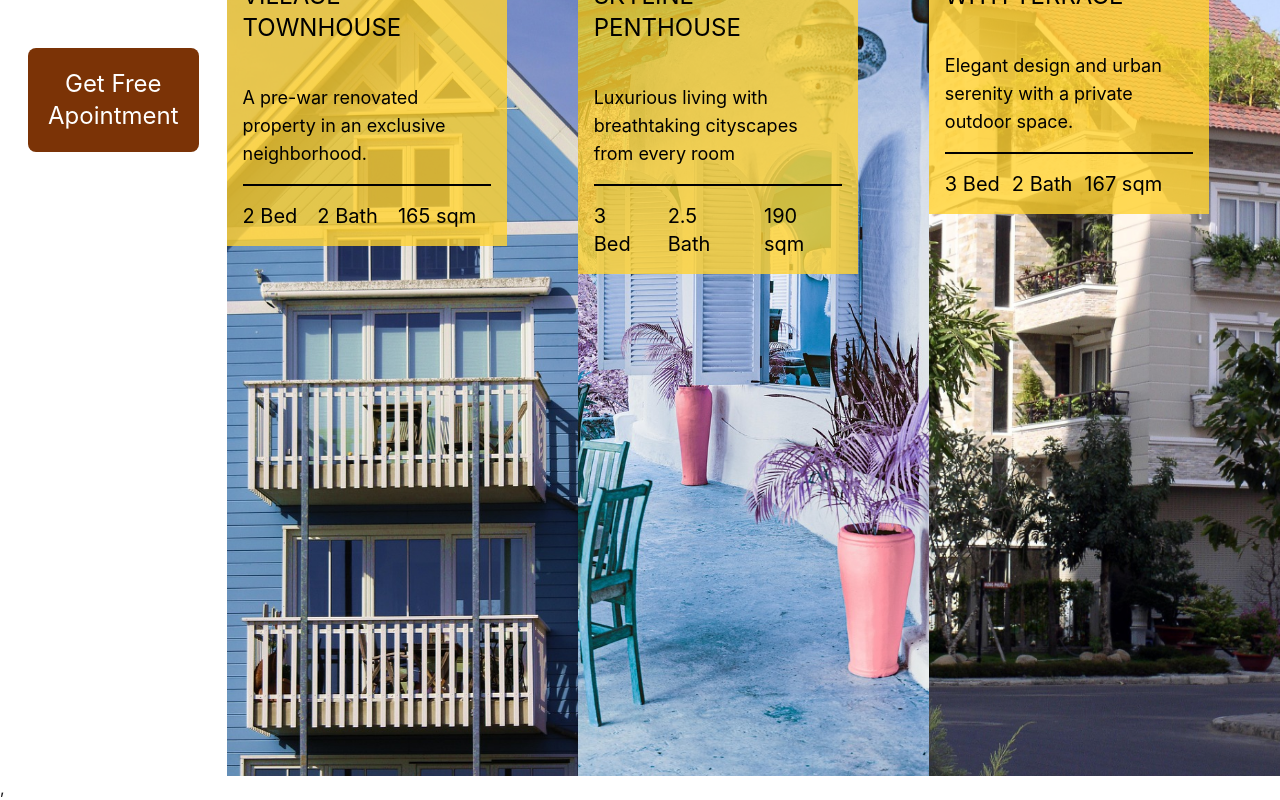
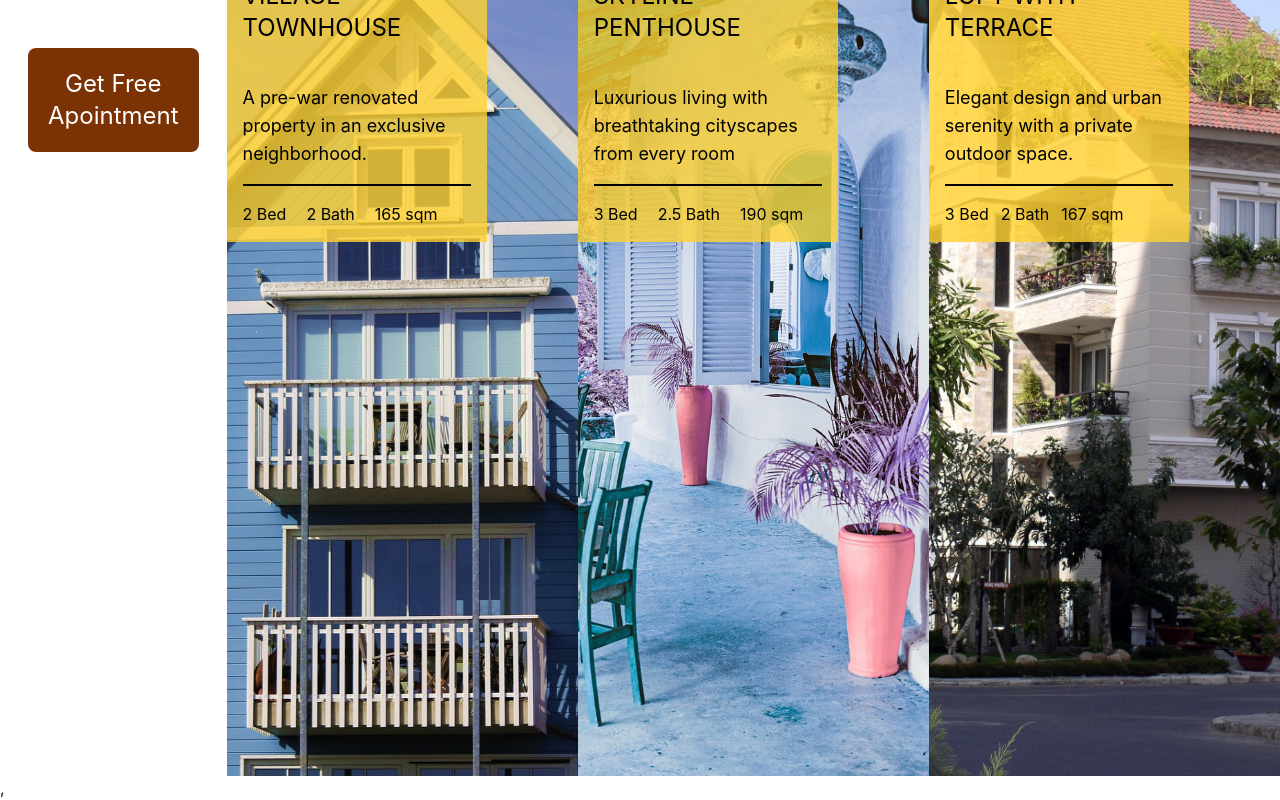
Before and after one commit to acquah-forever/my-realEstate, a React (Vite) app: page / in a window 1280 px wide. Shown: the part 5407-6207 px from the top of the page. Built offline with nearby package versions, Linux system fonts and the light colour scheme.

Commit message:
adjusted image heights

```diff
--- a/src/components/RecentSales.jsx
+++ b/src/components/RecentSales.jsx
@@ -18,11 +18,11 @@ const RecentSales = () => {
                     <div>
                         <img className='w-full h-221 object-cover' src={House1} alt='house1' />
                     </div>
-                    <div className='absolute top-10 bg-amber-300/80 p-4 w-70'>
+                    <div className='absolute top-10 bg-amber-300/80 p-4 w-65'>
                         <h1 className='mb-10 text-xl sm:text-2xl'>GREENWICH VILLAGE TOWNHOUSE</h1>
                         <h2 className='mb-4 text-lg'>A pre-war renovated property in an exclusive neighborhood.</h2>
                         <div className='border-t-2 mb-4'></div>
-                        <div className='flex gap-5 text-xl'>
+                        <div className='flex gap-5 text-md'>
                             <h1>2 Bed</h1>
                             <h1>2 Bath</h1>
                             <h1>165 sqm</h1>
@@ -33,11 +33,11 @@ const RecentSales = () => {
                     <div>
                         <img className='w-full h-221 object-cover' src={House2} alt='house2' />
                     </div>
-                    <div className='absolute top-10 bg-amber-300/80 p-4 w-70'>
+                    <div className='absolute top-10 bg-amber-300/80 p-4 w-65'>
                         <h1 className='mb-10 text-xl sm:text-2xl'>DOWNTOWN SKYLINE PENTHOUSE</h1>
                         <h2 className='mb-4 text-lg'>Luxurious living with breathtaking cityscapes from every room</h2>
                         <div className='border-t-2 mb-4'></div>
-                        <div className='flex gap-5 text-xl'>
+                        <div className='flex gap-5 text-md'>
                             <h1>3 Bed</h1>
                             <h1>2.5 Bath</h1>
                             <h1>190 sqm</h1>
@@ -49,11 +49,11 @@ const RecentSales = () => {
                     <div>
                         <img className='w-full h-221 object-cover' src={House3} alt='house3' />
                     </div>
-                    <div className='absolute top-10 bg-amber-300/80 p-4 w-70'>
+                    <div className='absolute top-10 bg-amber-300/80 p-4 w-65'>
                         <h1 className='mb-10 text-xl sm:text-2xl'>MODERN CITY LOFT WITH TERRACE</h1>
                         <h2 className='mb-4 text-lg'>Elegant design and urban serenity with a private outdoor space.</h2>
                         <div className='border-t-2 mb-4'></div>
-                        <div className='flex gap-3 text-xl'>
+                        <div className='flex gap-3 text-md'>
                             <h1>3 Bed</h1>
                             <h1>2 Bath</h1>
                             <h1>167 sqm</h1>
```
